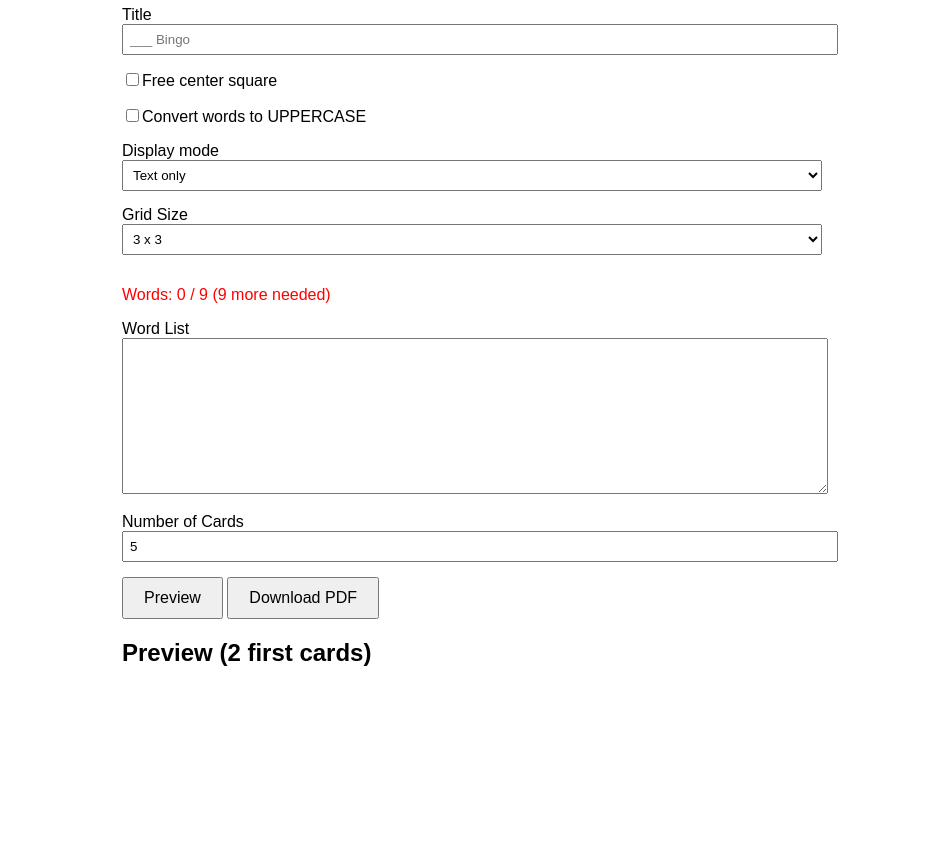
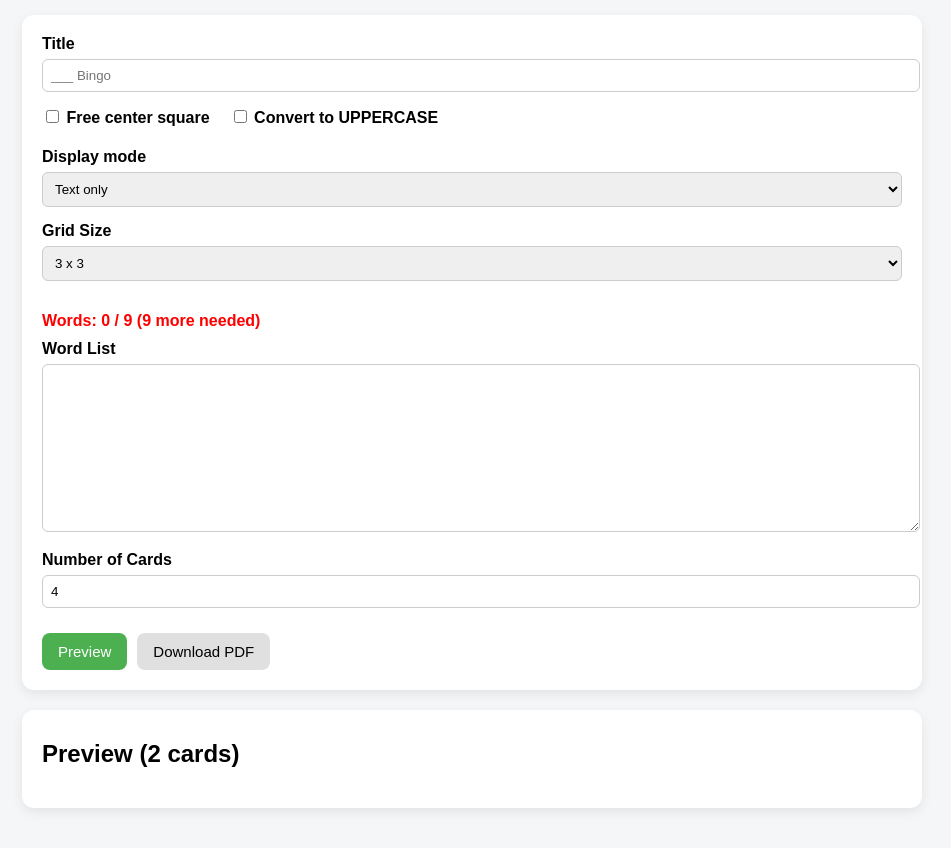
Before and after one commit to soustellemaxime-web/esl-activity-generator, a plain HTML site: page frontend/index.html in a window 1280 px wide. Shown: the part 92-940 px from the top of the page, without its empty margins (168-1119 px from the left). Before the commit the page ends 800 px from the top, so only its background shows below. Drawn offline with Linux system fonts and the light colour scheme.

Commit message:
nice visuals

```diff
--- a/frontend/index.html
+++ b/frontend/index.html
@@ -9,22 +9,18 @@
 
 <body>
 
+<div class="container">
+
   <h1>Bingo Generator</h1>
 
+  <div class="card">
     <label>Title</label>
     <input id="title" placeholder="___ Bingo">
 
-<label>
-<input type="checkbox" id="freeCenter">Free center square
-</label>
-
-<p></p>
-
-<label class="checkbox-row">
-  <input type="checkbox" id="uppercase">Convert words to UPPERCASE
-</label>
-
-<p></p>
+    <div class="checkbox-group">
+      <label><input type="checkbox" id="freeCenter"> Free center square</label>
+      <label><input type="checkbox" id="uppercase"> Convert to UPPERCASE</label>
+    </div>
 
     <label for="displayMode">Display mode</label>
     <select id="displayMode">
@@ -46,14 +42,19 @@
     <textarea id="words"></textarea>
 
     <label>Number of Cards</label>
-<input id="cardCount" type="number" value="5">
+    <input id="cardCount" type="number" value="4">
 
-<button onclick="preview()">Preview</button>
+    <div class="button-row">
+      <button class="primary" onclick="preview()">Preview</button>
       <button onclick="download()">Download PDF</button>
+    </div>
+  </div>
 
-<h2>Preview (2 first cards)</h2>
-<div id="preview">
-  <p id="loading" style="display:none;">Loading...</p>
+  <div class="card preview-card">
+    <h2>Preview (2 cards)</h2>
+    <div id="preview"></div>
+  </div>
+
 </div>
 
 </body>
--- a/frontend/style.css
+++ b/frontend/style.css
@@ -1,23 +1,91 @@
 body {
-      font-family: Arial;
-      max-width: 700px;
-      margin: 40px auto;
+  font-family: Arial, sans-serif;
+  background: #f5f6f8;
+  margin: 0;
+}
+
+.container {
+  max-width: 900px;
+  margin: 40px auto;
+  padding: 0 20px;
+}
+
+h1 {
+  text-align: center;
+  margin-bottom: 30px;
+}
+
+.card {
+  background: white;
+  padding: 20px;
+  border-radius: 12px;
+  box-shadow: 0 4px 12px rgba(0,0,0,0.08);
+  margin-bottom: 20px;
+}
+
+.preview-card {
+  padding-top: 10px;
+}
+
+label {
+  font-weight: bold;
+  display: block;
+  margin-bottom: 6px;
 }
 
 textarea {
-      width: 100%;
-      height: 150px;
-      margin-bottom: 15px;
+  width: 100%;
+  height: 150px;
+  margin-bottom: 15px;
+  padding: 8px;
+  border-radius: 6px;
+  border: 1px solid #ccc;
 }
 
 input:not([type="checkbox"]), select {
   width: 100%;
   margin-bottom: 15px;
-  padding: 6px;
+  padding: 8px;
+  border-radius: 6px;
+  border: 1px solid #ccc;
+}
+
+.checkbox-group {
+  display: flex;
+  gap: 20px;
+  margin-bottom: 15px;
+}
+
+.button-row {
+  display: flex;
+  gap: 10px;
+  margin-top: 10px;
 }
 
 button {
-    padding: 10px 20px;
-    font-size: 16px;
-    cursor: pointer;
+  padding: 10px 16px;
+  font-size: 15px;
+  border-radius: 8px;
+  border: none;
+  cursor: pointer;
+  background: #e0e0e0;
+  transition: all 0.2s;
 }
+
+button:hover {
+  background: #d5d5d5;
+}
+
+button.primary {
+  background: #4CAF50;
+  color: white;
+}
+
+button.primary:hover {
+  background: #43a047;
+}
+
+#wordRequirement {
+  font-weight: bold;
+  margin-bottom: 10px;
+}
```
Lines whose indentation alone changed are shown as unchanged.
